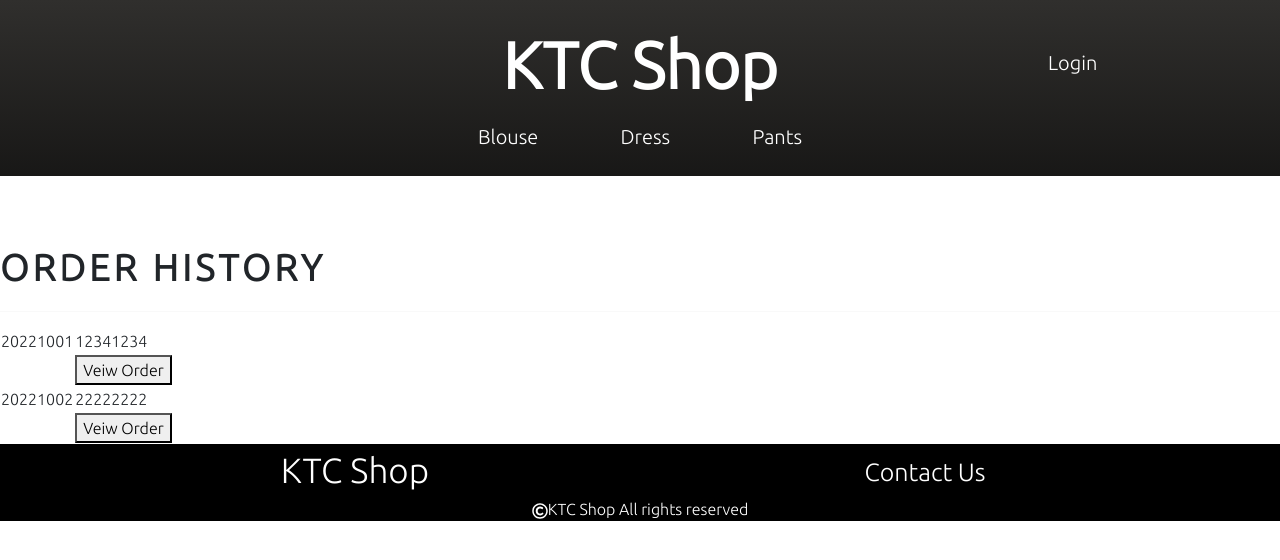
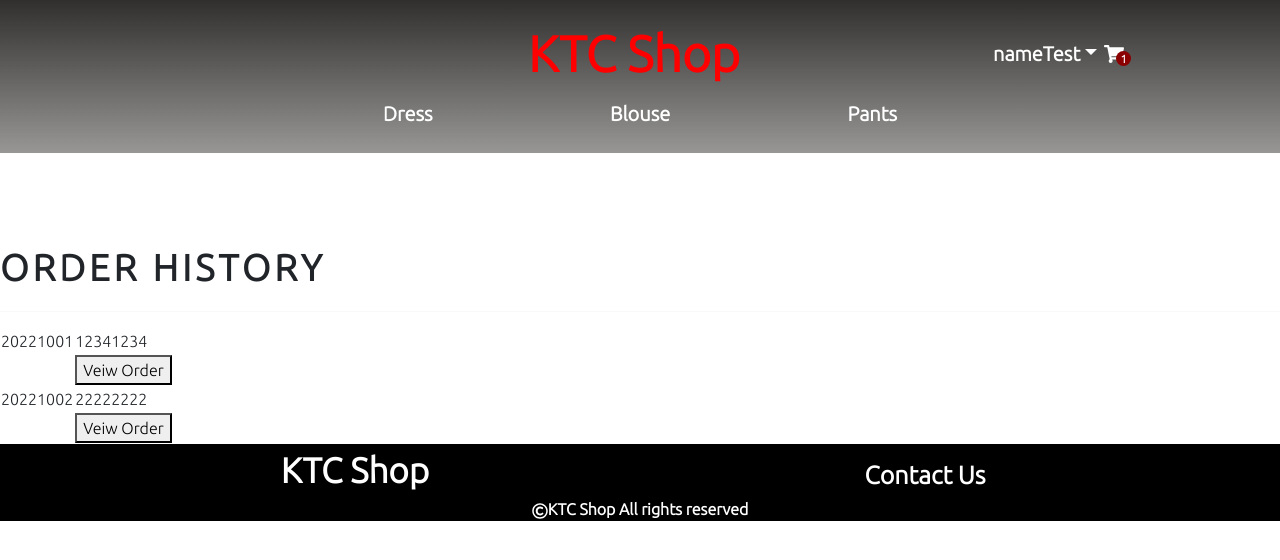
Before and after one commit to jihoon0324/KTC_E_Commerce, a React (Create React App) app in the folder frontend/: page /orderhistory in a window 1280 px wide. Shown: the top 560 px of the page. Built offline with nearby package versions, Linux system fonts and the light colour scheme.

Commit message:
edit navBar

```diff
--- a/frontend/src/App.js
+++ b/frontend/src/App.js
@@ -7,7 +7,7 @@ import OrderHistory from './pages/orderhistory/OrderHistory';
 import ProductDetail from './pages/productDetail/ProductDetail';
 //! page 들이 많이 질것 같아서 이런방법으로 하면  import 부분이 조금더  간결해 집니다.
 import { Header, Footer } from './components/';
-import { Blouse, Pants, Dress, Cart } from './pages/';
+import { Blouse, Pants, Dress, Cart, Login } from './pages/';
 
 function App() {
   return (
@@ -22,6 +22,7 @@ function App() {
           <Route path='/pants' element={<Pants />} />
           <Route path='/dress' element={<Dress />} />
           <Route path='/cart' element={<Cart />} />
+          <Route path='/login' element={<Login />} />
         </Routes>
       </Router>
       <Footer />
--- a/frontend/src/components/header/Header.css
+++ b/frontend/src/components/header/Header.css
@@ -1,4 +1,17 @@
-header {
+a:link {
+  text-decoration: none;
+}
+
+.active_header {
+  background-color: black;
+  position: fixed;
+  width: 100%;
+  z-index: 1;
+  font-weight: bold;
+}
+
+.default_header {
+  font-weight: bold;
   position: fixed;
   top: 0;
   left: 0;
@@ -15,104 +28,96 @@ header {
 
   z-index: 1;
 }
-a:link {
-  text-decoration: none;
+
+.container {
+  margin: 0 auto;
 }
-header:hover {
-  background-color: black;
-  transition: 0;
+
+.row {
+  align-items: center;
+  justify-content: space-between;
 }
-.inner {
-  background-color: black;
-}
-.brand {
-  font-size: 50px;
-  color: white;
+.col {
+  align-items: center;
   font-weight: bold;
 }
-.brand:hover {
+
+.default_brand {
+  order: 1;
+  justify-content: center;
+  align-items: center;
+  text-align: center;
+}
+.active_brand {
+  font-size: 35px;
+}
+.active_brand_Icon {
+  color: yellow;
+  font-size: 35px;
+}
+
+.test {
+  position: relative;
+  justify-content: center;
+  left: 25%;
+}
+.default_brand_Icon {
+  font-size: 50px;
+  color: red;
+}
+
+.default_product {
+  display: block;
+  order: 3;
+}
+
+.product_list {
+  justify-content: space-between;
+}
+.product_list_link {
+  text-decoration: underline;
+  font-size: 20px;
   color: white;
 }
-#brand_nav {
-  justify-content: center;
-}
-#log_Link {
-  justify-content: center;
-  color: white;
-  font-size: 20px;
-  padding-top: 2rem;
-}
 
-.product_link_list {
-  color: white;
-  font-size: 20px;
-}
 .product_link_list:hover {
   text-decoration: underline;
   color: red;
   font-weight: bold;
 }
-
-#product_link_nav {
-  justify-content: space-between;
+.default_userInfo {
+  order: 2;
 }
-#small_brand {
-  color: white;
-  font-size: 35px;
+.active_userInfo {
 }
-#log_info_small {
+.userInfo_nav {
+  display: inline-block;
+  margin-left: 40px;
+}
+.userInfo {
+  display: inline-block;
   font-size: 20px;
-  float: right;
 }
-#log_info_text {
+#user_loggedIn {
   color: white;
 }
 
-.cart_icon_small {
-  position: absolute;
-  top: 30%;
+#user_cart_info {
+  position: relative;
+  color: white;
+  right: 25px;
+  top: -5px;
 }
 
-.badge_small {
+#user_cart_icon {
+  position: absolute;
+  justify-content: center;
+  align-items: center;
+}
+.cart_badge {
   position: relative;
-  top: 40%;
-  right: -80%;
-  width: 15px;
-  height: 15px;
-  background-color: darkred;
-  color: #fff;
-  border-radius: 50px;
-  display: flex;
-  align-items: center;
-  justify-content: center;
-  font-size: 0.7rem;
-  font-weight: 600;
-  z-index: 10;
-  width: 15px;
-  height: 15px;
-}
-
-.loggedIn_Info {
-  position: relative;
-}
-
-#log_Link {
-}
-
-.cart {
-  position: relative;
-  background-color: green;
-  z-index: 10;
-}
-.cart_icon {
-  position: absolute;
-  top: 50%;
-}
-
-.badge {
-  position: relative;
-  top: 60%;
-  right: -80%;
+  top: 7px;
+  right: -12px;
   width: 15px;
   height: 15px;
 
--- a/frontend/src/components/header/Header.js
+++ b/frontend/src/components/header/Header.js
@@ -6,18 +6,16 @@ import { FaShoppingCart } from 'react-icons/fa';
 import { Helmet } from 'react-helmet-async';
 
 const Header = () => {
-  //   const [nameTest, setNameTest] = useState('KTC');
-  const [show, setShow] = useState(true);
-  const [toggle, setToggle] = useState(false);
+  const [nameTest, setNameTest] = useState(true);
+
+  const [scrollActive, setScrollActive] = useState(false);
   const navigate = useNavigate();
 
   const controlNavbar = () => {
     if (window.scrollY > 4) {
-      setShow(false);
-      setToggle(true);
+      setScrollActive(true);
     } else {
-      setShow(true);
-      setToggle(false);
+      setScrollActive(false);
     }
   };
 
@@ -28,94 +26,93 @@ const Header = () => {
     };
   }, []);
 
-  const navigateToCart = (e) => {
-    e.preventDefault();
-
+  const navigateToCart = () => {
     navigate('/cart');
   };
 
   return (
-    <header className={!show ? 'inner' : ''}>
+    <header className={scrollActive ? 'active_header' : 'default_header'}>
       <Helmet>
         <title> KTC Shop</title>
       </Helmet>
 
       <Container>
-        {show && (
         <Row>
-            <Col lg={{ span: 4, offset: 4 }} md='8'>
-              <Nav id='brand_nav'>
+          <Col
+            className={scrollActive ? 'active_brand' : 'default_brand'}
+            lg={scrollActive ? { span: 2 } : '8'}
+          >
+            <Nav className='test'>
               <Link to='/'>
-                  <Navbar.Brand className='brand'>KTC Shop</Navbar.Brand>
+                <Navbar.Brand
+                  className={
+                    scrollActive ? 'active_brand_Icon' : 'default_brand_Icon'
+                  }
+                >
+                  KTC Shop
+                </Navbar.Brand>
               </Link>
             </Nav>
           </Col>
-            <Col lg={{ span: 2, offset: 2 }} md='4'>
-              <Nav>
-                <Nav.Link id='log_Link' href='/'>
-                  Login
+
+          <Col
+            className={scrollActive ? '' : 'default_product'}
+            lg={scrollActive ? '6' : { span: 6, offset: 3 }}
+          >
+            <Nav className='product_list'>
+              <Nav.Link className='product_list_link' href='/dress'>
+                Dress
+              </Nav.Link>
+              <Nav.Link className='product_list_link' href='/blouse'>
+                Blouse
+              </Nav.Link>
+              <Nav.Link className='product_list_link' href='/pants'>
+                Pants
               </Nav.Link>
             </Nav>
-              {/* <Nav>
-                <NavDropdown id='log_Link' title={'nameTest'}>
+          </Col>
+
+          <Col
+            className={scrollActive ? 'active_userInfo' : 'default_userInfo'}
+            lg={nameTest ? '3' : '1'}
+          >
+            <Nav className='userInfo_nav'>
+              {nameTest ? (
+                <NavDropdown
+                  className='userInfo'
+                  id='user_loggedIn'
+                  title={'nameTest'}
+                >
                   <NavDropdown.Item href=''>My Page</NavDropdown.Item>
                   <NavDropdown.Item href='/orderhistory'>
                     Ore History
                   </NavDropdown.Item>
+                  <NavDropdown.Divider />
+                  <NavDropdown.Item href='/'>Log out</NavDropdown.Item>
                 </NavDropdown>
+              ) : (
+                <Nav.Link className='userInfo' href='/login'>
+                  Login
+                </Nav.Link>
+              )}
 
-                <span className='cart' onClick={navigateToCart}>
-                  <FaShoppingCart className='cart_icon' size={20} />
-                  <span className='badge'>1</span>
-                </span>
-              </Nav> */}
-            </Col>
-          </Row>
+              {nameTest ? (
+                <Nav.Link
+                  className='userInfo'
+                  id='user_cart_info'
+                  onClick={navigateToCart}
+                >
+                  <FaShoppingCart
+                    id='user_cart_icon'
+                    size={20}
+                  ></FaShoppingCart>{' '}
+                  <span className='cart_badge'>1</span>
+                </Nav.Link>
+              ) : (
+                ''
               )}
-        <Row>
-          {toggle && (
-            <Col>
-              <Nav>
-                <Link to='/'>
-                  <Navbar.Brand id='small_brand'>KTC Shop</Navbar.Brand>
-                </Link>
             </Nav>
           </Col>
-          )}
-
-          <Col lg={toggle ? { span: 4 } : { span: 4, offset: 4 }}>
-            <Nav id='product_link_nav'>
-              <Nav.Link className='product_link_list' href='/blouse'>
-                Blouse
-              </Nav.Link>
-              <Nav.Link className='product_link_list' href='/dress'>
-                Dress
-              </Nav.Link>
-              <Nav.Link className='product_link_list' href='/pants'>
-                Pants
-              </Nav.Link>
-            </Nav>
-          </Col>
-          {toggle && (
-            <Col>
-              <Nav id='log_info_small'>
-                {/* <Nav.Link id='log_info_text' href='/'>Login</Nav.Link> */}
-                <NavDropdown id='log_info_text' title={'nameTest'}>
-                  <NavDropdown.Item href=''>My Page</NavDropdown.Item>
-                  <NavDropdown.Item href='/orderhistory'>
-                    Ore History
-                  </NavDropdown.Item>
-                </NavDropdown>
-                <span className='cart' onClick={navigateToCart}>
-                  <FaShoppingCart
-                    className='cart_icon_small'
-                    size={20}
-                  ></FaShoppingCart>{' '}
-                  <span className='badge_small'>1</span>
-                </span>
-              </Nav>
-            </Col>
-          )}
         </Row>
       </Container>
     </header>
--- a/frontend/src/pages/index.js
+++ b/frontend/src/pages/index.js
@@ -2,3 +2,4 @@ export { default as Blouse } from './blouse/Blouse';
 export { default as Dress } from './dress/Dress';
 export { default as Pants } from './pants/Pants';
 export { default as Cart } from './cart/Cart';
+export { default as Login } from './login/Login';
--- /dev/null
+++ b/frontend/src/pages/login/Login.js
@@ -0,0 +1,7 @@
+import React from 'react';
+
+const Login = () => {
+  return <div>Login</div>;
+};
+
+export default Login;
```
Lines whose indentation alone changed are shown as unchanged.
